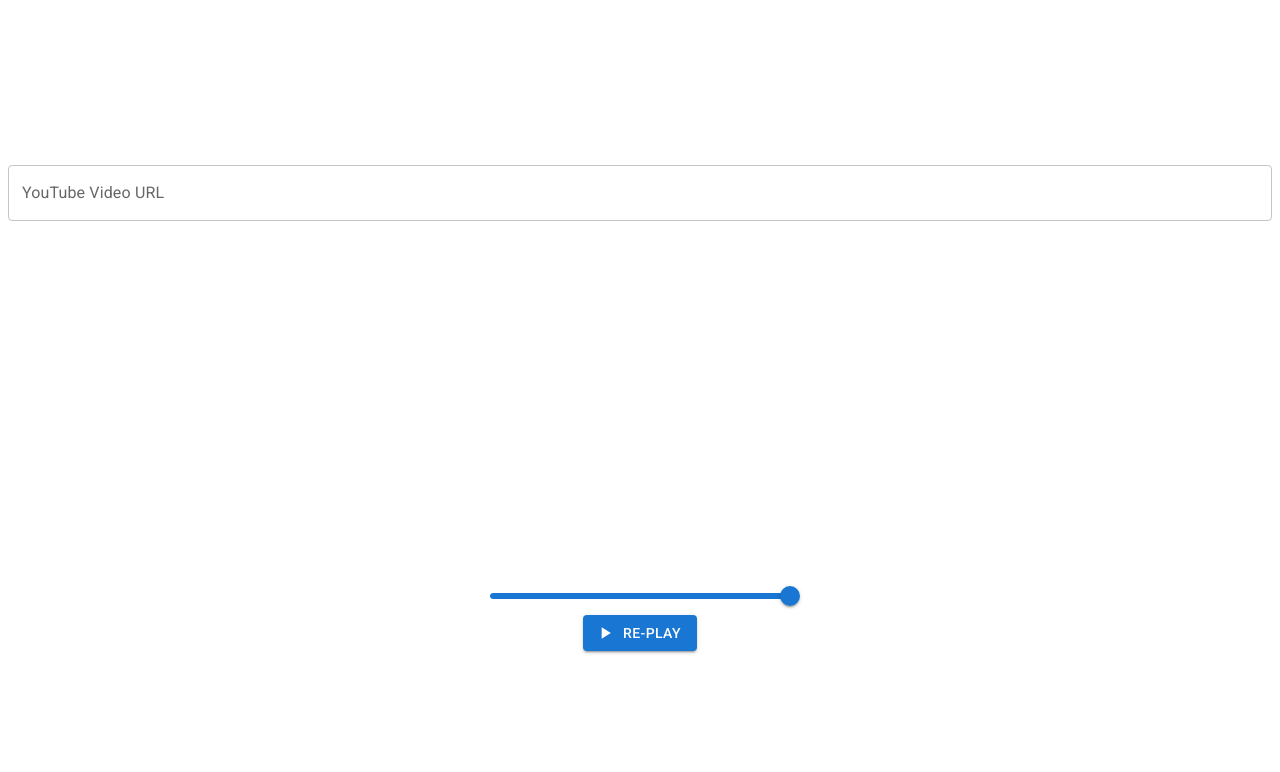
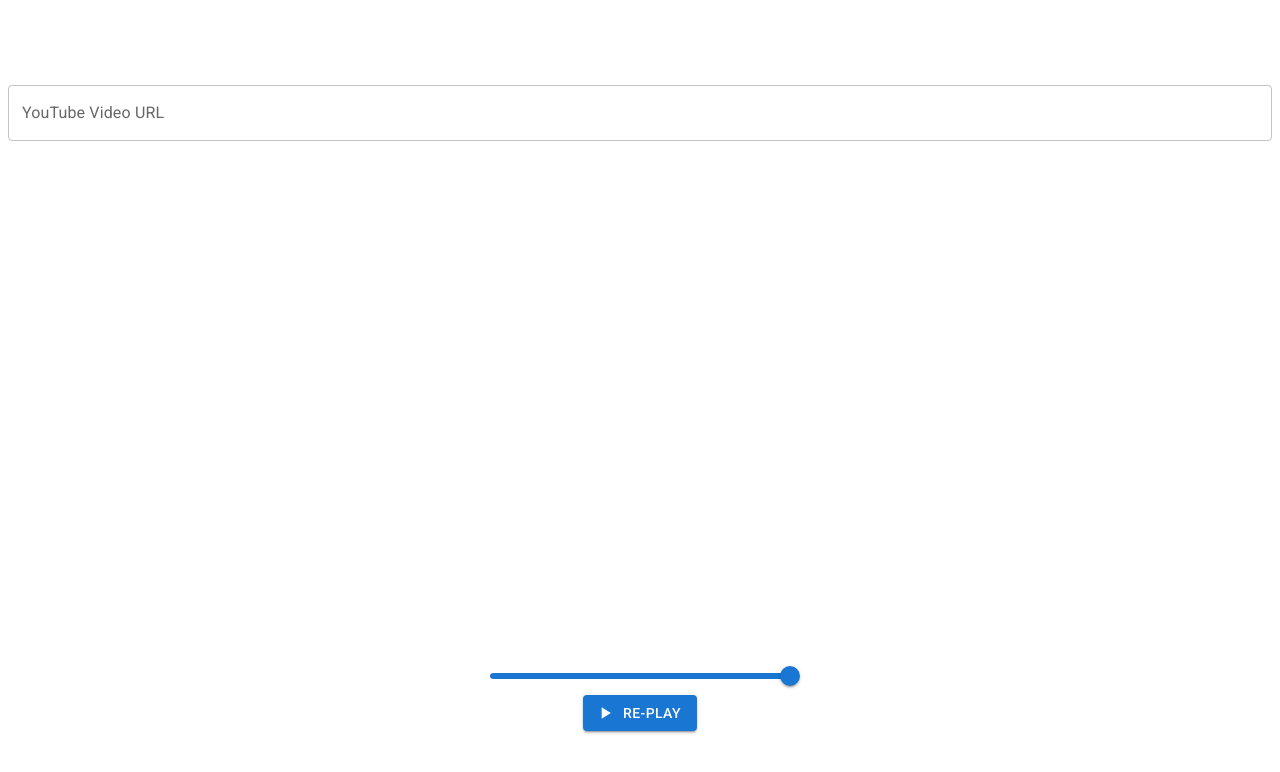
Before and after one commit to HCodeKeeper/music-cover-practice-companion, a React (Create React App) app: page / in a window 1280 px wide. Shown: the top 772 px of the page. Built offline with nearby package versions, Linux system fonts and the light colour scheme.

Commit message:
Fixed styling for input

```diff
--- a/src/components/VideoUrlInput.jsx
+++ b/src/components/VideoUrlInput.jsx
@@ -42,6 +42,7 @@ function YouTubeUrlInput() {
         onKeyPress={handleKeyPress}
         error={Boolean(error)}
         helperText={error}
+        sx={{marginBottom: 20}}
         />
     );
 }
--- a/src/styles/App.css
+++ b/src/styles/App.css
@@ -5,8 +5,3 @@
     justify-content: center;
     height: 100vh; /* Adjust the height based on your needs */
 }
-
-/* Add spacing between input and video player */
-.YouTubeUrlInput {
-    margin-bottom: 20px; /* Adjust the margin based on your needs */
-}
--- /dev/null
+++ b/src/styles/player-nav/UrlInput.css
@@ -0,0 +1,3 @@
+.YouTubeUrlInput{
+    margin-bottom: 10;
+}
```
